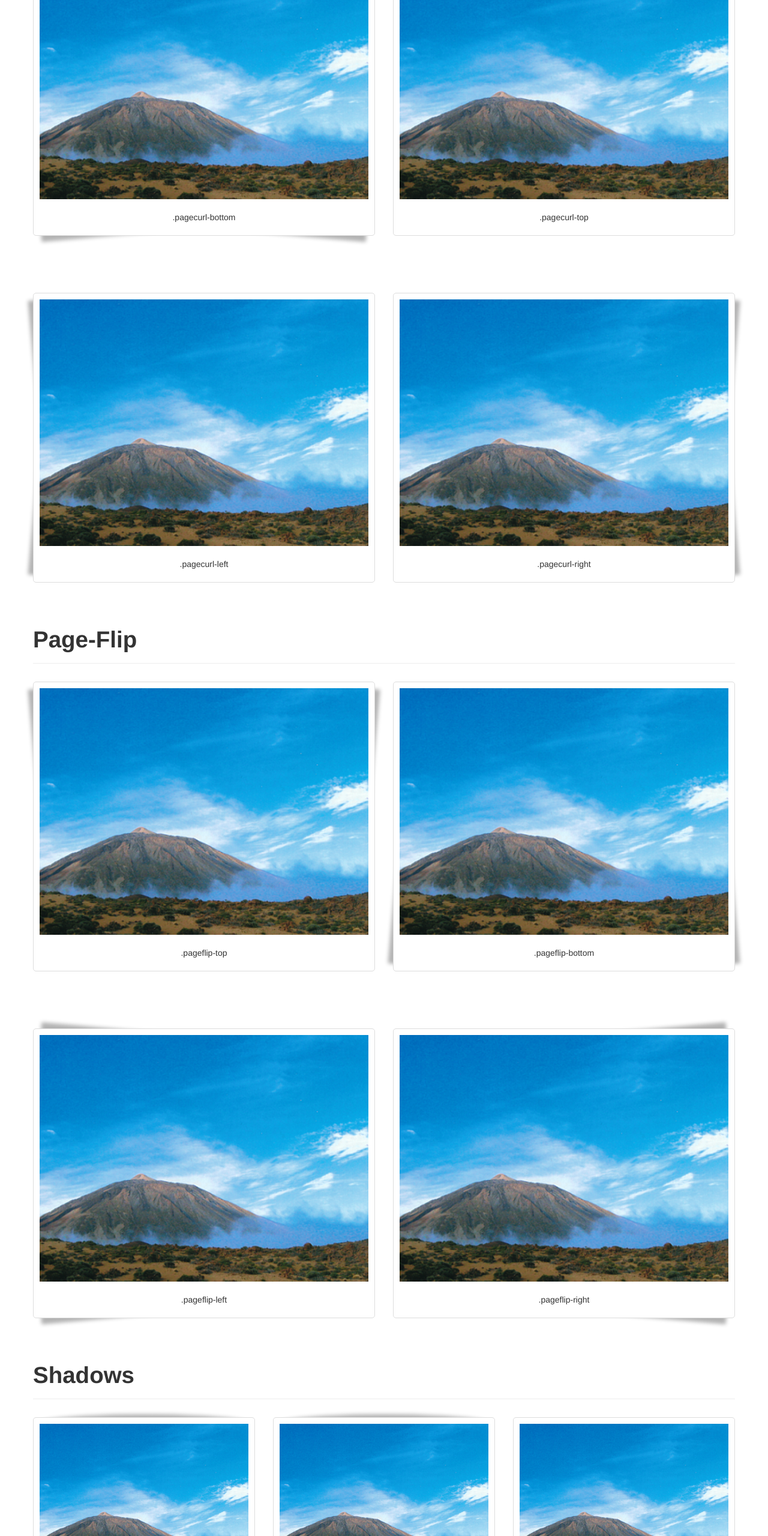
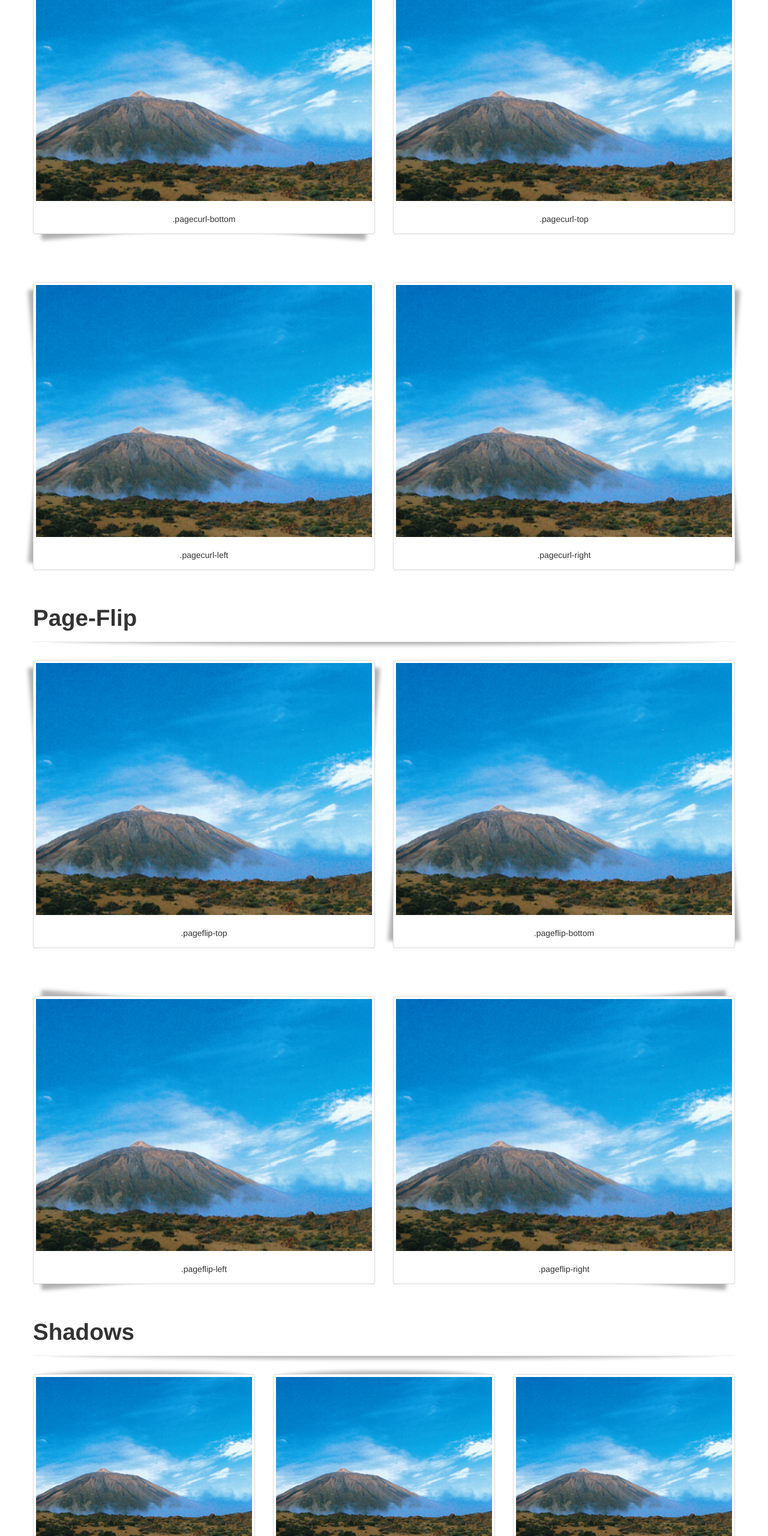
Before and after one commit to jonnysp/Css_shadows, a plain HTML site: page index.html in a window 1280 px wide. Shown: the part 240-2800 px from the top of the page at 60% size. Drawn offline with Linux system fonts and the light colour scheme.

Commit message:
some fixes

```diff
--- a/index.html
+++ b/index.html
@@ -8,6 +8,7 @@
 <link href="css/bootstrap-responsive.css" rel="stylesheet" media="screen">
 
 <style type="text/css">
+
 
 .pagecurl-bottom:before, .pagecurl-bottom:after {
 	-webkit-box-shadow:  0 15px 6px rgba(0, 0, 0, 0.3);
@@ -38,17 +39,8 @@
 	left: 2%;
 }
 
-.pagecurl-bottom {
+.pagecurl-bottom{
 	background-color: #FFFFFF;
-	border:1px solid #DDDDDD;
-
-	-webkit-border-radius: 5px;
-	-moz-border-radius: 5px;
-	border-radius: 5px;
-
-    height: auto;
-    margin: 0 auto 15px;
-    padding: 10px;
     position: relative;
     z-index: inherit;
 }
@@ -85,21 +77,11 @@
 	left: 2%;
 }
 
-.pagecurl-top {
+.pagecurl-top{
 	background-color: #FFFFFF;
-	border:1px solid #DDDDDD;
-
-	-webkit-border-radius: 5px;
-	-moz-border-radius: 5px;
-	border-radius: 5px;
-
-    height: auto;
-    margin: 0 auto 15px;
-    padding: 10px;
     position: relative;
     z-index: inherit;
 }
-
 /*#########################################################*/
 
 .pagecurl-left:before, .pagecurl-left:after {
@@ -133,21 +115,11 @@
 	top:2% ;
 }
 
-.pagecurl-left {
+.pagecurl-left{
 	background-color: #FFFFFF;
-	border:1px solid #DDDDDD;
-
-	-webkit-border-radius: 5px;
-	-moz-border-radius: 5px;
-	border-radius: 5px;
-
-    width: auto;
-    margin: 0 auto 15px;
-    padding: 10px;
     position: relative;
     z-index: inherit;
 }
-
 /*#########################################################*/
 
 .pagecurl-right:before, .pagecurl-right:after {
@@ -180,22 +152,11 @@
     transform: rotate(5deg);
 	top:2% ;
 }
-
-.pagecurl-right {
+.pagecurl-right{
 	background-color: #FFFFFF;
-	border:1px solid #DDDDDD;
-
-	-webkit-border-radius: 5px;
-	-moz-border-radius: 5px;
-	border-radius: 5px;
-
-    width: auto;
-    margin: 0 auto 15px;
-    padding: 10px;
     position: relative;
     z-index: inherit;
 }
-
 /*#########################################################*/
 
 .pageflip-left:before, .pageflip-left:after {
@@ -232,21 +193,11 @@
 	left: 2%;
 }
 
-.pageflip-left {
+.pageflip-left{
 	background-color: #FFFFFF;
-	border:1px solid #DDDDDD;
-
-	-webkit-border-radius: 5px;
-	-moz-border-radius: 5px;
-	border-radius: 5px;
-
-    height: auto;
-    margin: 0 auto 15px;
-    padding: 10px;
     position: relative;
     z-index: inherit;
 }
-
 /*#########################################################*/
 
 .pageflip-right:before, .pageflip-right:after {
@@ -258,7 +209,7 @@
 }
 
 .pageflip-right:after {
-	-webkit-box-shadow:  0 15px 6px rgba(0, 0, 0, 0.3);
+	-webkit-box-shadow: 0 15px 6px rgba(0, 0, 0, 0.3);
     box-shadow: 0 15px 6px rgba(0, 0, 0, 0.3);
 	-moz-transform: rotate(5deg);
 	-webkit-transform: rotate(5deg);
@@ -270,7 +221,7 @@
 }
 
 .pageflip-right:before{
-	-webkit-box-shadow:  0 -15px 6px rgba(0, 0, 0, 0.3);
+	-webkit-box-shadow: 0 -15px 6px rgba(0, 0, 0, 0.3);
     box-shadow: 0 -15px 6px rgba(0, 0, 0, 0.3);
     -moz-transform: rotate(-5deg);
 	-webkit-transform: rotate(-5deg);
@@ -281,21 +232,11 @@
 	right:2%;
 }
 
-.pageflip-right {
+.pageflip-right{
 	background-color: #FFFFFF;
-	border:1px solid #DDDDDD;
-
-	-webkit-border-radius: 5px;
-	-moz-border-radius: 5px;
-	border-radius: 5px;
-
-    height: auto;
-    margin: 0 auto 15px;
-    padding: 10px;
     position: relative;
     z-index: inherit;
 }
-
 /*#########################################################*/
 
 .pageflip-top:before, .pageflip-top:after {
@@ -308,7 +249,7 @@
 }
 
 .pageflip-top:after {
-	-webkit-box-shadow:  15px 0  6px rgba(0, 0, 0, 0.3);
+	-webkit-box-shadow: 15px 0  6px rgba(0, 0, 0, 0.3);
     box-shadow:15px 0  6px rgba(0, 0, 0, 0.3);
 	-moz-transform: rotate(5deg);
 	-webkit-transform: rotate(5deg);
@@ -319,7 +260,7 @@
 }
 
 .pageflip-top:before{
-	-webkit-box-shadow:  -15px 0  6px rgba(0, 0, 0, 0.3);
+	-webkit-box-shadow: -15px 0  6px rgba(0, 0, 0, 0.3);
     box-shadow:-15px 0  6px rgba(0, 0, 0, 0.3);
     -moz-transform: rotate(-5deg);
 	-webkit-transform: rotate(-5deg);
@@ -329,17 +270,8 @@
 	left: 15px;
 }
 
-.pageflip-top {
+.pageflip-top{
 	background-color: #FFFFFF;
-	border:1px solid #DDDDDD;
-
-	-webkit-border-radius: 5px;
-	-moz-border-radius: 5px;
-	border-radius: 5px;
-
-    width: auto;
-    margin: 0 auto 15px;
-    padding: 10px;
     position: relative;
     z-index: inherit;
 }
@@ -355,8 +287,8 @@
 }
 
 .pageflip-bottom:after {
-	-webkit-box-shadow:  15px 0  6px rgba(0, 0, 0, 0.3);
-    box-shadow:15px 0  6px rgba(0, 0, 0, 0.3);
+	-webkit-box-shadow: 15px 0  6px rgba(0, 0, 0, 0.3);
+    box-shadow: 15px 0  6px rgba(0, 0, 0, 0.3);
 	-moz-transform: rotate(-5deg);
 	-webkit-transform: rotate(-5deg);
     -o-transform: rotate(-5deg);
@@ -366,7 +298,7 @@
 }
 
 .pageflip-bottom:before{
-	-webkit-box-shadow:  -15px 0  6px rgba(0, 0, 0, 0.3);
+	-webkit-box-shadow: -15px 0 6px rgba(0, 0, 0, 0.3);
     box-shadow:-15px 0  6px rgba(0, 0, 0, 0.3);
     -moz-transform: rotate(5deg);
 	-webkit-transform: rotate(5deg);
@@ -376,17 +308,8 @@
 	left: 15px;
 }
 
-.pageflip-bottom {
+.pageflip-bottom{
 	background-color: #FFFFFF;
-	border:1px solid #DDDDDD;
-
-	-webkit-border-radius: 5px;
-	-moz-border-radius: 5px;
-	border-radius: 5px;
-
-    width: auto;
-    margin: 0 auto 15px;
-    padding: 10px;
     position: relative;
     z-index: inherit;
 }
@@ -397,9 +320,10 @@
     box-shadow: 0 6px 6px rgba(0, 0, 0, 0.3);
     content: "";
 
+
     position: absolute;
 	bottom: 0;
-	height:46%;
+	height:100%;
     z-index: -1;
 
 	-webkit-border-radius: 100% / 20px;
@@ -410,56 +334,35 @@
 	right:2%;
 }
 
-.shadow-bottom {
+.shadow-bottom{
 	background-color: #FFFFFF;
-	border:1px solid #DDDDDD;
-
-	-webkit-border-radius: 5px;
-	-moz-border-radius: 5px;
-	border-radius: 5px;
-
-    height: auto;
-    margin: 0 auto 15px;
-    padding: 10px;
     position: relative;
     z-index: inherit;
 }
-
 /*#########################################################*/
 
 .shadow-top:before {
-	-webkit-box-shadow: 0 -6px  6px rgba(0, 0, 0, 0.3);
+	-webkit-box-shadow: 0 -6px 6px rgba(0, 0, 0, 0.3);
     box-shadow: 0 -6px 6px rgba(0, 0, 0, 0.3);
     content: "";
 
     position: absolute;
-	height:46%;
+	height:100%;
     top: 0;
     z-index: -1;
 
-	-webkit-border-radius: 100% / 20%;
-	-moz-border-radius: 100% / 20%;
-	border-radius: 100% /20%;
+	-webkit-border-radius: 100% / 20px;
+	-moz-border-radius: 100% / 20px;
+	border-radius: 100% / 20px;
 
 	left: 2%;
 	right:2%;
 }
-
-.shadow-top {
+.shadow-top{
 	background-color: #FFFFFF;
-	border:1px solid #DDDDDD;
-
-	-webkit-border-radius: 5px;
-	-moz-border-radius: 5px;
-	border-radius: 5px;
-
-    height: auto;
-    margin: 0 auto 15px;
-    padding: 10px;
     position: relative;
     z-index: inherit;
 }
-
 /*#########################################################*/
 
 .shadow-left:before {
@@ -471,66 +374,42 @@
 	bottom:  2%;
     top:  2%;
     z-index: -1;
-	-webkit-border-radius:  20% / 100%;
-	-moz-border-radius:   20% / 100%;
-	border-radius:  20% / 100%;
+	-webkit-border-radius: 20px / 100%;
+	-moz-border-radius:  20px / 100%;
+	border-radius: 20px / 100%;
 	left: 0;
-	width:46%;
+	width:100%;
 }
 
-.shadow-left {
+.shadow-left{
 	background-color: #FFFFFF;
-	border:1px solid #DDDDDD;
-
-	-webkit-border-radius: 5px;
-	-moz-border-radius: 5px;
-	border-radius: 5px;
-
-    height: auto;
-    margin: 0 auto 15px;
-    padding: 10px;
     position: relative;
     z-index: inherit;
 }
-
 /*#########################################################*/
 
 .shadow-right:after {
-	-webkit-box-shadow:  6px 0 6px rgba(0, 0, 0, 0.3);
-    box-shadow:  6px 0 6px rgba(0, 0, 0, 0.3);
+	-webkit-box-shadow: 6px 0 6px rgba(0, 0, 0, 0.3);
+    box-shadow: 6px 0 6px rgba(0, 0, 0, 0.3);
     content: "";
 
     position: absolute;
 	bottom:  2%;
     top:  2%;
-	width:46%;
+	width:100%;
 	right:0;
     z-index: -1;
 
-	-webkit-border-radius:  20% / 100%;
-	-moz-border-radius:   20% / 100%;
-	border-radius:  20% / 100%;
-
+	-webkit-border-radius: 20px / 100%;
+	-moz-border-radius: 20px / 100%;
+	border-radius: 20px / 100%;
 }
 
-.shadow-right {
+.shadow-right{
 	background-color: #FFFFFF;
-	border:1px solid #DDDDDD;
-
-	-webkit-border-radius: 5px;
-	-moz-border-radius: 5px;
-	border-radius: 5px;
-
-    height: auto;
-    margin: 0 auto 15px;
-    padding: 10px;
     position: relative;
     z-index: inherit;
 }
-
-
-
-
 </style>
 
 
@@ -545,49 +424,49 @@
         <div class="span12">
 
 
-            <div class="page-header"><h1>Page-Curls</h1></div>
+            <div class="page-header shadow-bottom"><h1>Page-Curl</h1></div>
 
             <div class="row">
-              <div class="span6"><div class="pagecurl-bottom "><img src="img/test.png" style="width:100%;"><br><br><p style="text-align:center;">.pagecurl-bottom</p></div><br></div>
-              <div class="span6"><div class="pagecurl-top"><img src="img/test.png" style="width:100%;"><br><br><p style="text-align:center;">.pagecurl-top</p></div><br><br></div>
+              <div class="span6"><div class="thumbnail pagecurl-bottom "><img src="img/test.png" style="width:100%;"><br><p style="text-align:center;">.pagecurl-bottom</p></div><br></div>
+              <div class="span6"><div class="thumbnail pagecurl-top"><img src="img/test.png" style="width:100%;"><br><p style="text-align:center;">.pagecurl-top</p></div><br><br></div>
             </div>
 
             <br><br>
 
             <div class="row">
-              <div class="span6"><div class="pagecurl-left"><img src="img/test.png" style="width:100%;"><br><br><p style="text-align:center;">.pagecurl-left</p></div><br></div>
-              <div class="span6"><div class="pagecurl-right"><img src="img/test.png" style="width:100%;"><br><br><p style="text-align:center;">.pagecurl-right</p></div><br><br></div>
+              <div class="span6"><div class="thumbnail pagecurl-left"><img src="img/test.png" style="width:100%;"><br><p style="text-align:center;">.pagecurl-left</p></div><br></div>
+              <div class="span6"><div class="thumbnail pagecurl-right"><img src="img/test.png" style="width:100%;"><br><p style="text-align:center;">.pagecurl-right</p></div><br><br></div>
             </div>
 
-            <div class="page-header"><h1>Page-Flip</h1></div>
+            <div class="page-header  shadow-bottom"><h1>Page-Flip</h1></div>
 
             <div class="row">
-              <div class="span6"><div class="pageflip-top"><img src="img/test.png" style="width:100%;"><br><br><p style="text-align:center;">.pageflip-top</p></div><br><br></div>
-              <div class="span6"><div class="pageflip-bottom"><img src="img/test.png" style="width:100%;"><br><br><p style="text-align:center;">.pageflip-bottom</p></div><br><br></div>
+              <div class="span6"><div class="thumbnail pageflip-top"><img src="img/test.png" style="width:100%;"><br><p style="text-align:center;">.pageflip-top</p></div><br><br></div>
+              <div class="span6"><div class="thumbnail pageflip-bottom"><img src="img/test.png" style="width:100%;"><br><p style="text-align:center;">.pageflip-bottom</p></div><br><br></div>
             </div>
 
             <br><br>
 
             <div class="row">
-              <div class="span6"><div class="pageflip-left "><img src="img/test.png" style="width:100%;"><br><br><p style="text-align:center;">.pageflip-left</p></div><br><br></div>
-              <div class="span6"><div class="pageflip-right"><img src="img/test.png" style="width:100%;"><br><br><p style="text-align:center;">.pageflip-right</p></div><br><br></div>
+              <div class="span6"><div class="thumbnail pageflip-left "><img src="img/test.png" style="width:100%;"><br><p style="text-align:center;">.pageflip-left</p></div><br><br></div>
+              <div class="span6"><div class="thumbnail pageflip-right"><img src="img/test.png" style="width:100%;"><br><p style="text-align:center;">.pageflip-right</p></div><br><br></div>
             </div>
 
 
-                  <div class="page-header"><h1>Shadows</h1></div>
+           <div class="page-header shadow-bottom"><h1>Shadows</h1></div>
 
             <div class="row">
-              <div class="span4"><div class="shadow-top"><img src="img/test.png" style="width:100%;"><br><br><p style="text-align:center;">.shadow-top</p></div><br><br></div>
-              <div class="span4"><div class="shadow-top shadow-bottom "><img src="img/test.png" style="width:100%;"><br><br><p style="text-align:center;">.shadow-top .shadow-bottom</p></div><br><br></div>
-              <div class="span4"><div class="shadow-bottom"><img src="img/test.png" style="width:100%;"><br><br><p style="text-align:center;">.shadow-bottom</p></div><br><br></div>
+              <div class="span4"><div class="thumbnail shadow-top"><img src="img/test.png" style="width:100%;"><br><p style="text-align:center;">.shadow-top</p></div><br><br></div>
+              <div class="span4"><div class="thumbnail shadow-top shadow-bottom "><img src="img/test.png" style="width:100%;"><br><p style="text-align:center;">.shadow-top .shadow-bottom</p></div><br><br></div>
+              <div class="span4"><div class="thumbnail shadow-bottom"><img src="img/test.png" style="width:100%;"><br><p style="text-align:center;">.shadow-bottom</p></div><br><br></div>
             </div>
 
              <br><br>
 
             <div class="row">
-              <div class="span4"><div class="shadow-left"><img src="img/test.png" style="width:100%;"><br><br><p style="text-align:center;">.shadow-left</p></div><br><br></div>
-              <div class="span4"><div class="shadow-left shadow-right"><img src="img/test.png" style="width:100%;"><br><br><p style="text-align:center;">.shadow-left .shadow-right</p></div><br><br></div>
-              <div class="span4"><div class="shadow-right"><img src="img/test.png" style="width:100%;"><br><br><p style="text-align:center;">.shadow-right</p></div><br><br></div>
+              <div class="span4"><div class="thumbnail shadow-left"><img src="img/test.png" style="width:100%;"><br><p style="text-align:center;">.shadow-left</p></div><br><br></div>
+              <div class="span4"><div class="thumbnail shadow-left shadow-right"><img src="img/test.png" style="width:100%;"><br><p style="text-align:center;">.shadow-left .shadow-right</p></div><br><br></div>
+              <div class="span4"><div class="thumbnail shadow-right"><img src="img/test.png" style="width:100%;"><br><p style="text-align:center;">.shadow-right</p></div><br><br></div>
             </div>
 
 
```
Lines whose indentation alone changed are shown as unchanged.
